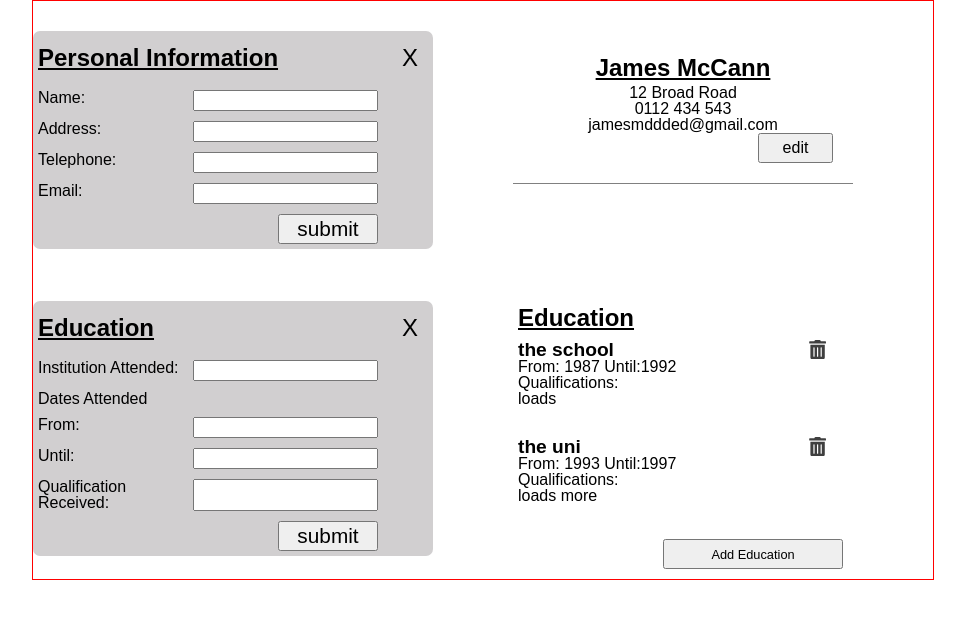
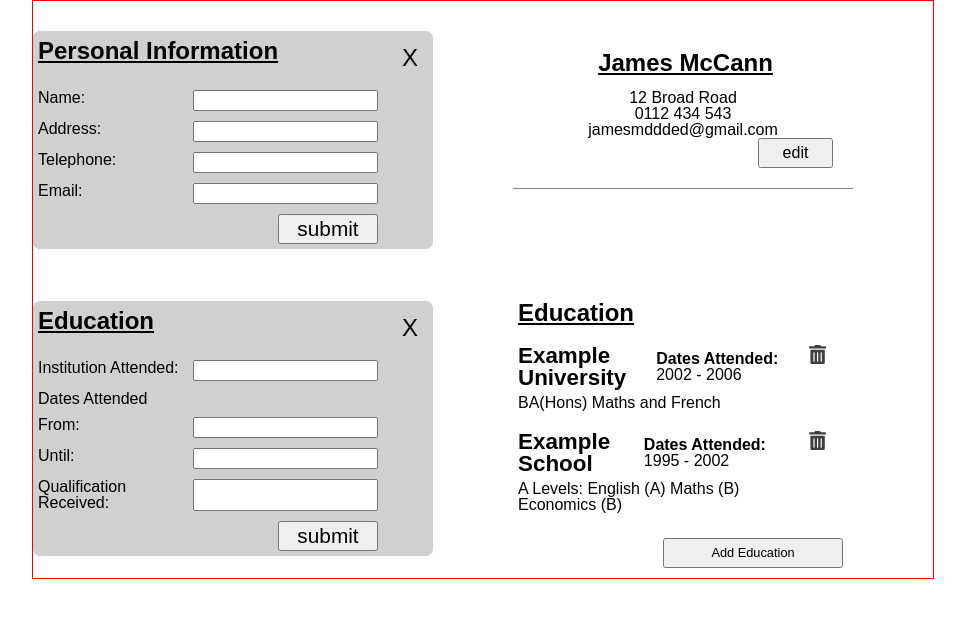
Before and after one commit to Jamesredux/cv-project, a React (Create React App) app: page / in a window 1280 px wide. Shown: the top 618 px of the page, without its empty margins (157-1122 px from the left). Built offline with nearby package versions, Linux system fonts and the light colour scheme.

Commit message:
education completed

```diff
--- a/src/components/education/Education.js
+++ b/src/components/education/Education.js
@@ -9,17 +9,17 @@ class Education extends Component {
       records: [
         {
           id: '33',
-          institution: 'the school',
-          from: '1987',
-          until: '1992',
-          qualifications: 'loads',
+          institution: 'Example University',
+          from: '2002',
+          until: '2006',
+          qualifications: 'BA(Hons) Maths and French',
         },
         {
           id: '34',
-          institution: 'the uni',
-          from: '1993',
-          until: '1997',
-          qualifications: 'loads more',
+          institution: 'Example School',
+          from: '1995',
+          until: '2002',
+          qualifications: 'A Levels: English (A) Maths (B) Economics (B)',
         },
       ],
     };
@@ -28,21 +28,15 @@ class Education extends Component {
     this.removeRecord = this.removeRecord.bind(this);
   }
 
-  //   create object that are the education history
-  // before display sort by date have option to delete
-  //  have option to add more
-
   addRecord(formData) {
     this.setState((prevState) => {
       return {
         records: [...prevState.records, formData],
       };
     });
-    //   formData will be object, add to state array
   }
 
   removeRecord(id) {
-    console.log(id);
     const newArray = [...this.state.records];
     const filteredArray = newArray.filter((item) => item.id !== id);
     this.setState({ records: filteredArray });
--- a/src/components/education/EducationDisplay.js
+++ b/src/components/education/EducationDisplay.js
@@ -30,12 +30,15 @@ class EducationDisplay extends Component {
   render() {
     const listItems = this.props.data.map((item) => (
       <div className='edu-item' key={item.id}>
-        <div>
-          <h4>{item.institution}</h4>
-          <p>
-            From: {item.from} Until:{item.until}
-          </p>
-          <p>Qualifications:</p>
+        <div className='content'>
+          <div className='title'>
+            <h4 className='large-text'>{item.institution}</h4>
+            <p>
+              <span className='bold-text'>Dates Attended:</span> {item.from}
+              {' - '}
+              {item.until}
+            </p>
+          </div>
           <p>{item.qualifications}</p>
         </div>
         <div>
--- a/src/index.css
+++ b/src/index.css
@@ -1,8 +1,5 @@
 body {
   font-family: Arial, Helvetica, sans-serif;
-}
-
-code {
 }
 
 h1 {
@@ -14,12 +11,21 @@ h3 {
   font-weight: 800;
   font-size: 1.5rem;
   text-decoration: underline;
-  padding: 5px;
+  margin-bottom: 15px;
+  margin-left: 5px;
 }
 
 h4 {
   font-size: 1.2rem;
   font-weight: 800;
+}
+
+.bold-text {
+  font-weight: 800;
+}
+
+.large-text {
+  font-size: 1.4rem;
 }
 
 .cv-container {
@@ -108,7 +114,7 @@ h4 {
   flex-direction: column;
 }
 .edu-item {
-  margin-bottom: 20px;
+  margin-bottom: 5px;
   display: flex;
   justify-content: space-between;
 }
@@ -117,6 +123,13 @@ h4 {
   padding: 5px;
 }
 
+.content {
+  width: 90%;
+}
+
+.content > * {
+  padding-bottom: 5px;
+}
 #add-education {
   margin: 10px;
   width: 180px;
```
